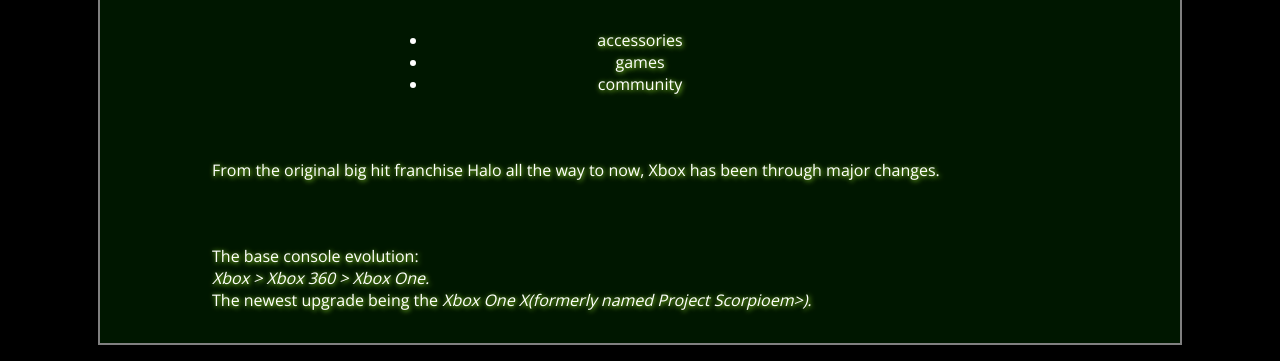
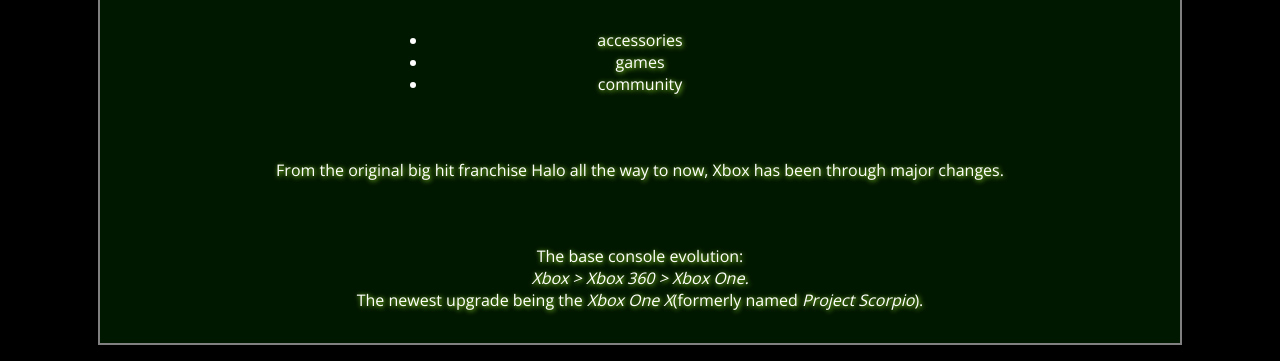
Before and after one commit to LstChanceMadrid/lstchancemadrid.github.io, a plain HTML site: page index.html in a window 1280 px wide. Shown: the part 731-1092 px from the top of the page. Drawn offline with nearby package versions, Linux system fonts and the light colour scheme.

Commit message:
small updates

```diff
--- a/index.html
+++ b/index.html
@@ -18,7 +18,7 @@
         <li>community</li>
     </ul>
     <p>From the original big hit franchise Halo all the way to now, Xbox has been through major changes.</p>
-    <p>The base console evolution:<br><em>Xbox > Xbox 360 > Xbox One.</em><br>The newest upgrade being the <em>Xbox One X<em>(formerly named <em>Project Scorpio</em>em>).</p>
+    <p>The base console evolution:<br><em>Xbox > Xbox 360 > Xbox One.</em><br>The newest upgrade being the <em>Xbox One X</em>(formerly named <em>Project Scorpio</em>).</p>
 
     <script src="scripts/main.js"></script>
 </body>
--- a/styles/main.css
+++ b/styles/main.css
@@ -42,6 +42,7 @@ p, ul {
     margin: auto;
     color: white;
     font-size: 1em;
+    text-align: center;
     padding: 2em 7em;
     text-shadow: 1px 1px 5px greenyellow;
 }
```
